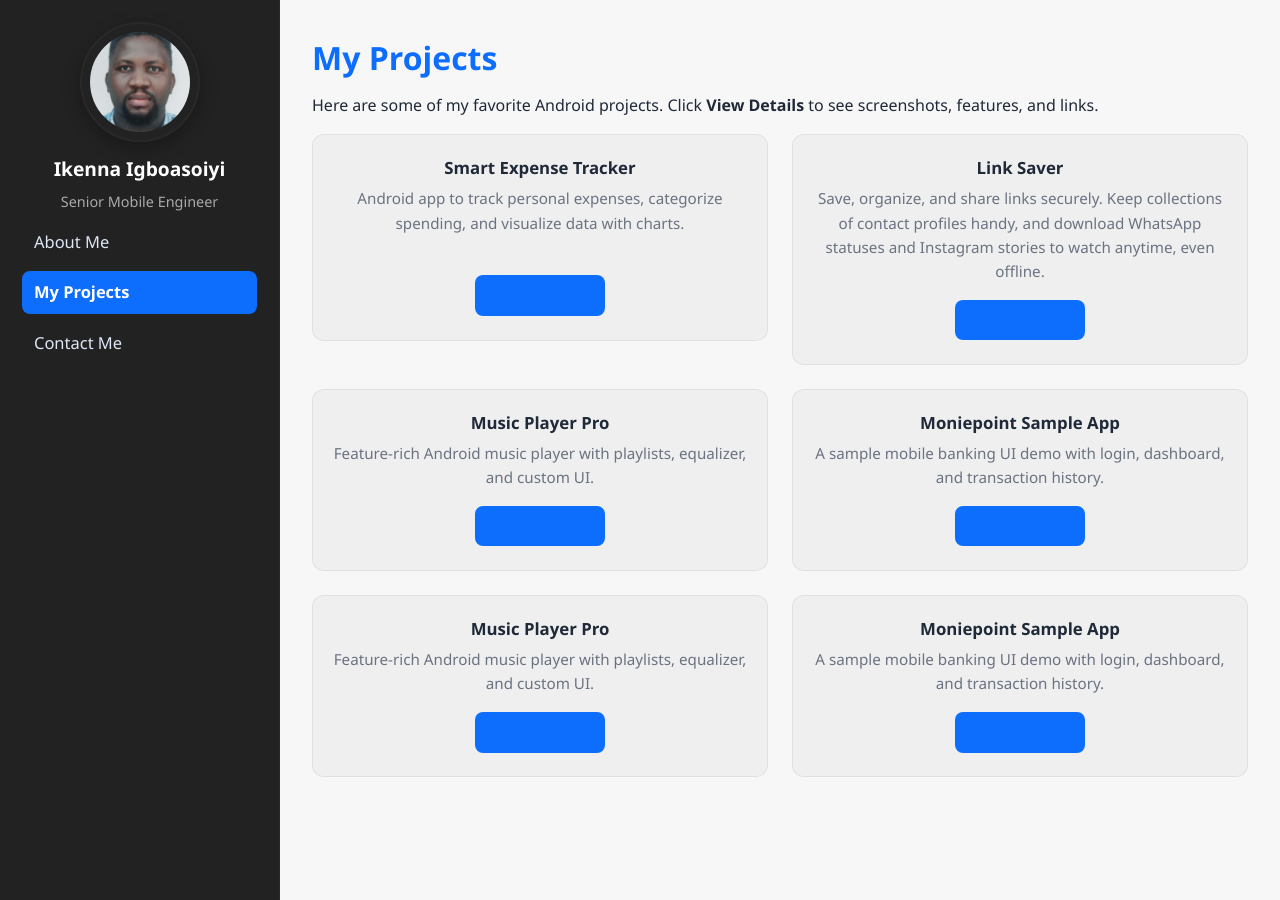
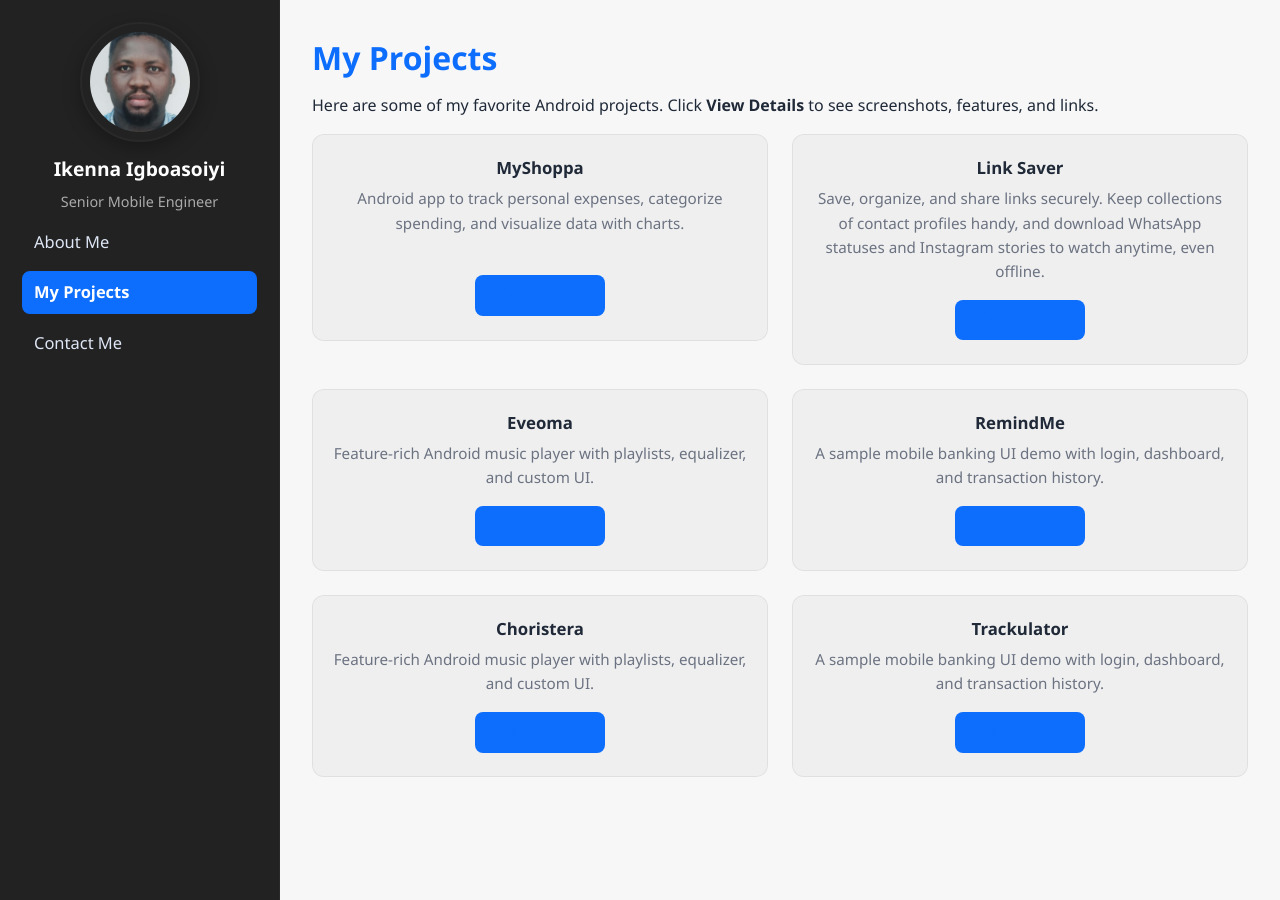
Before and after one commit to Andy112/ikenna-portfolio, a Jekyll site: the page built from projects.md, in a window 1280 px wide. Built offline with Jekyll 4.4.1, drawn with Linux system fonts in a browser that asks for light colours.

Commit message:
Update projects.md

```diff
--- a/projects.md
+++ b/projects.md
@@ -11,7 +11,7 @@ Here are some of my favorite Android projects. Click **View Details** to see scr
 
   <!-- Project 1 -->
   <div class="project-card">
-    <h3><i class="fas fa-mobile-alt"></i> Smart Expense Tracker</h3>
+    <h3><i class="fas fa-mobile-alt"></i> MyShoppa</h3>
     <p>Android app to track personal expenses, categorize spending, and visualize data with charts.<br><br></p>
     <a class="btn" href="{{ site.baseurl }}/projects/trackulator">View Details</a>
   </div>
@@ -25,28 +25,28 @@ Here are some of my favorite Android projects. Click **View Details** to see scr
 
   <!-- Project 3 -->
   <div class="project-card">
-    <h3><i class="fas fa-music"></i> Music Player Pro</h3>
+    <h3><i class="fas fa-music"></i>Eveoma</h3>
     <p>Feature-rich Android music player with playlists, equalizer, and custom UI.</p>
     <a class="btn" href="{{ site.baseurl }}/projects/music-player-pro">View Details</a>
   </div>
 
   <!-- Project 4 -->
   <div class="project-card">
-    <h3><i class="fas fa-chart-bar"></i> Moniepoint Sample App</h3>
+    <h3><i class="fas fa-chart-bar"></i>RemindMe</h3>
     <p>A sample mobile banking UI demo with login, dashboard, and transaction history.</p>
     <a class="btn" href="{{ site.baseurl }}/projects/moniepoint-sample">View Details</a>
   </div>
 
    <!-- Project 3 -->
   <div class="project-card">
-    <h3><i class="fas fa-music"></i> Music Player Pro</h3>
+    <h3><i class="fas fa-music"></i>Choristera</h3>
     <p>Feature-rich Android music player with playlists, equalizer, and custom UI.</p>
     <a class="btn" href="{{ site.baseurl }}/projects/music-player-pro">View Details</a>
   </div>
 
   <!-- Project 4 -->
   <div class="project-card">
-    <h3><i class="fas fa-chart-bar"></i> Moniepoint Sample App</h3>
+    <h3><i class="fas fa-chart-bar"></i>Trackulator</h3>
     <p>A sample mobile banking UI demo with login, dashboard, and transaction history.</p>
     <a class="btn" href="{{ site.baseurl }}/projects/moniepoint-sample">View Details</a>
   </div>
```
